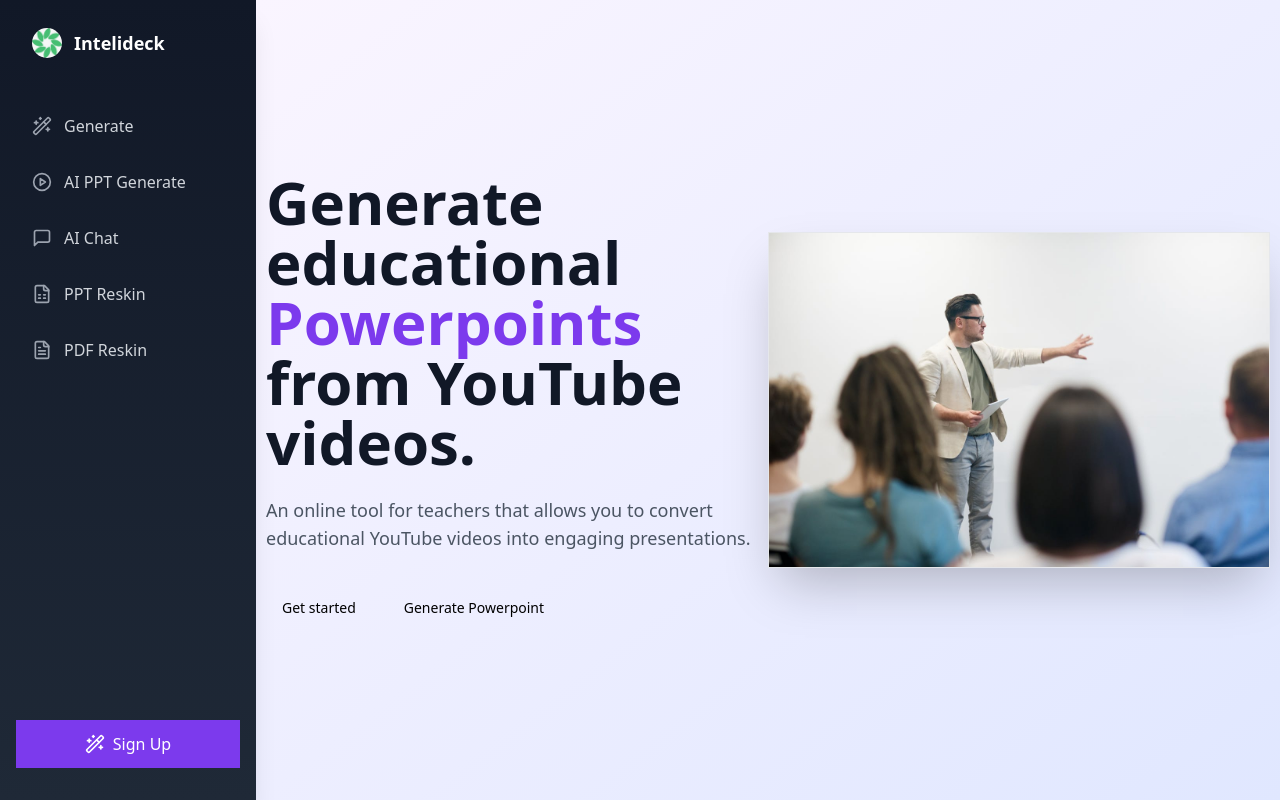
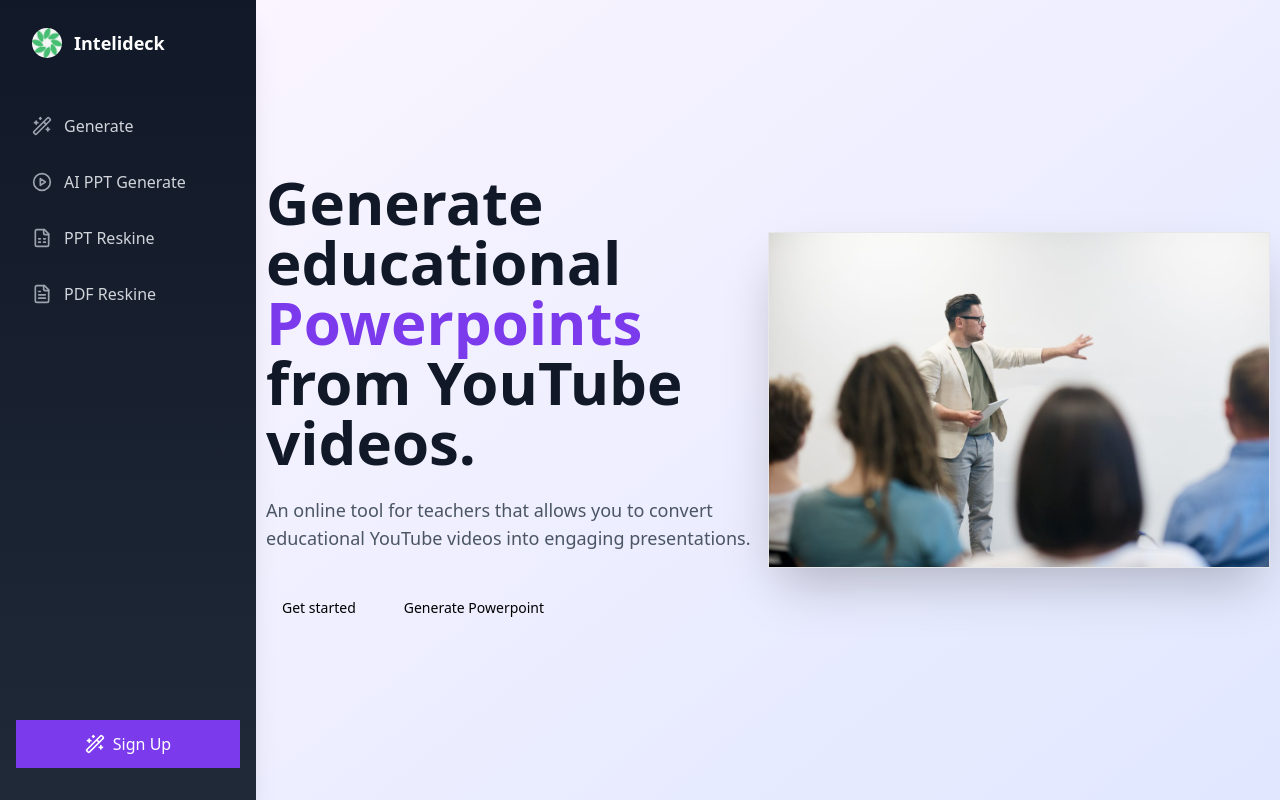
Before and after one commit to AnujSinghR/intelideck-master-v1, a Next.js app: page / in a window 1280 px wide. Built offline with nearby package versions, Linux system fonts and the light colour scheme.

Commit message:
new changes

```diff
--- a/components/navbar-large.tsx
+++ b/components/navbar-large.tsx
@@ -45,19 +45,11 @@ const NavbarLarge = () => {
         </Link>
 
         <Link
-          href="/ai-chat"
-          className="flex items-center gap-3 px-4 py-3 hover:bg-gray-700/50 rounded-lg transition-all group"
-        >
-          <MessageSquare className="w-5 h-5 text-gray-400 group-hover:text-violet-400 transition-colors" />
-          <span className="text-gray-300 group-hover:text-white transition-colors">AI Chat</span>
-        </Link>
-
-        <Link
           href="/pptx"
           className="flex items-center gap-3 px-4 py-3 hover:bg-gray-700/50 rounded-lg transition-all group"
         >
           <FileSpreadsheet className="w-5 h-5 text-gray-400 group-hover:text-violet-400 transition-colors" />
-          <span className="text-gray-300 group-hover:text-white transition-colors">PPT Reskin</span>
+          <span className="text-gray-300 group-hover:text-white transition-colors">PPT Reskine</span>
         </Link>
 
         <Link
@@ -65,7 +57,7 @@ const NavbarLarge = () => {
           className="flex items-center gap-3 px-4 py-3 hover:bg-gray-700/50 rounded-lg transition-all group"
         >
           <FileText className="w-5 h-5 text-gray-400 group-hover:text-violet-400 transition-colors" />
-          <span className="text-gray-300 group-hover:text-white transition-colors">PDF Reskin</span>
+          <span className="text-gray-300 group-hover:text-white transition-colors">PDF Reskine</span>
         </Link>
       </div>
 
```
